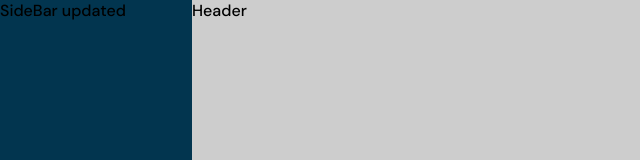
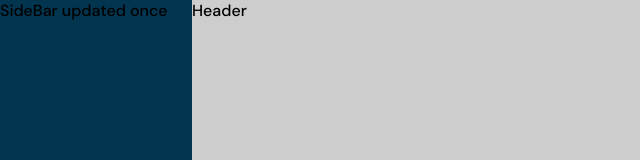
Before and after one commit to vinay161996/testing-2, a React (Vite) app: page / in a window 1280 px wide. Shown: the top 160 px of the page, without its empty margins (0-640 px from the left). Built offline with nearby package versions, Linux system fonts and the light colour scheme.

Commit message:
updating sidebar

```diff
--- a/src/components/sideNavbar/SideNavbar.jsx
+++ b/src/components/sideNavbar/SideNavbar.jsx
@@ -4,7 +4,7 @@ const SideNavbar = () => {
     return (
         <div className='sideNavbar'>
             <div className="container">
-                SideBar updated
+                SideBar updated once
             </div>
         </div>
     )
```
